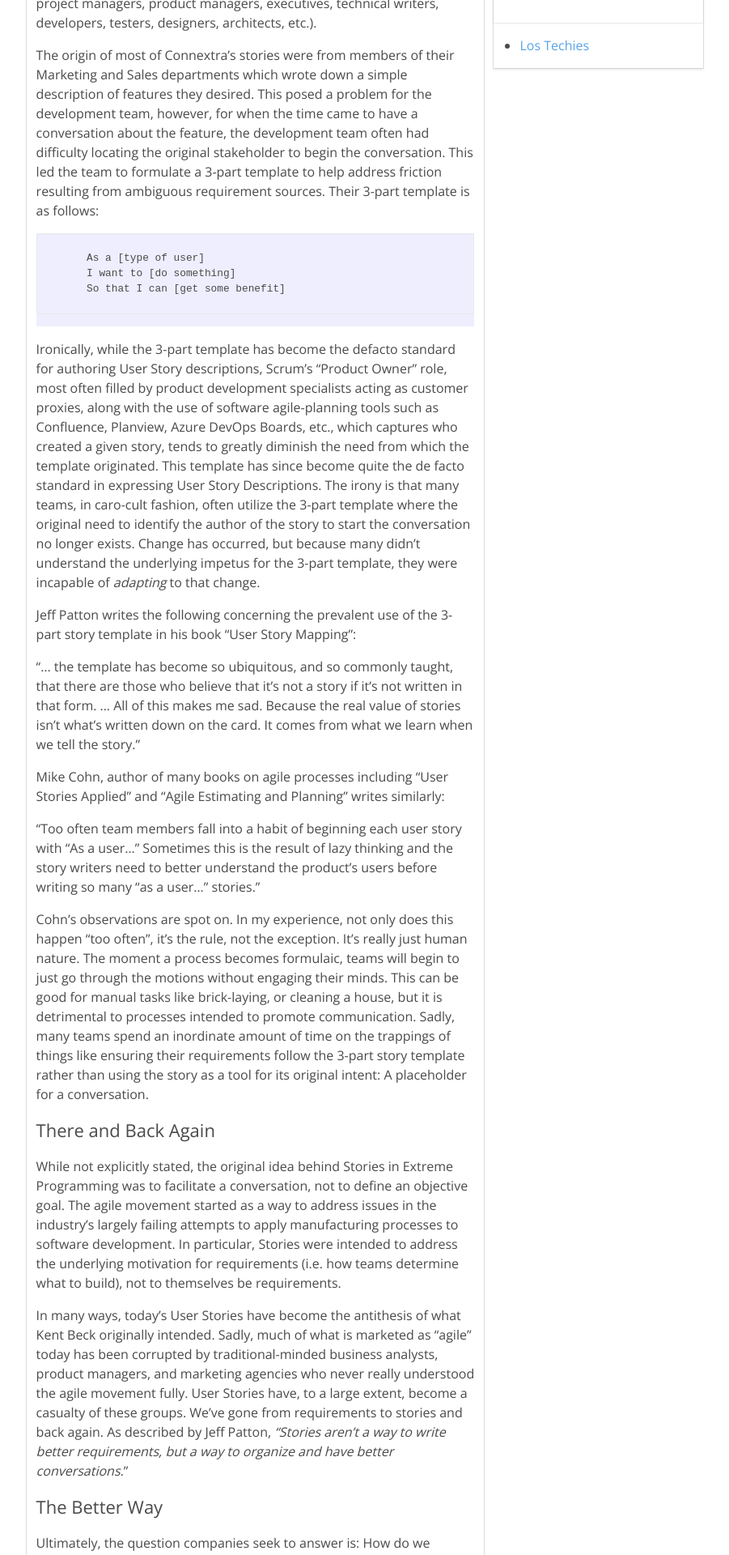
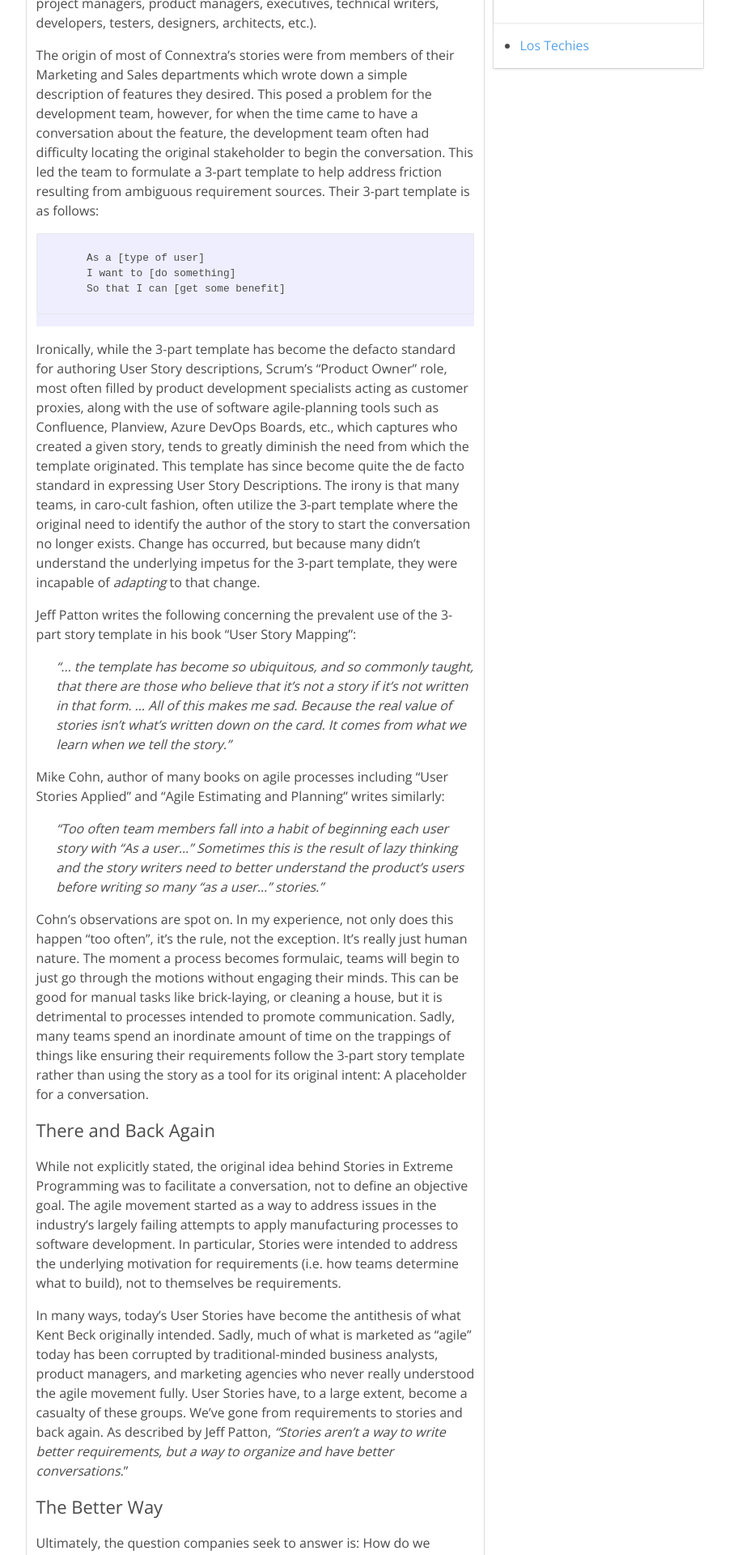
Before and after one commit to derekgreer/blog, a Jekyll site: the page built from _posts/2022-05-25-user-stories.md, in a window 1280 px wide. Shown: the part 921-2841 px from the top of the page at 81% size, without its empty margins (183-1084 px from the left). Built offline with Jekyll 4.4.1, drawn with Linux system fonts in a browser that asks for light colours; comment, search, counter and statistics services are not loaded.

Commit message:
added blockquote style

```diff
--- a/assets/css/custom.css
+++ b/assets/css/custom.css
@@ -117,3 +117,8 @@ p {
   margin-top:16px;
   margin-bottom:16px;
 }
+
+blockquote {
+   margin-left: 25px;
+   font-style: italic;
+}
```
